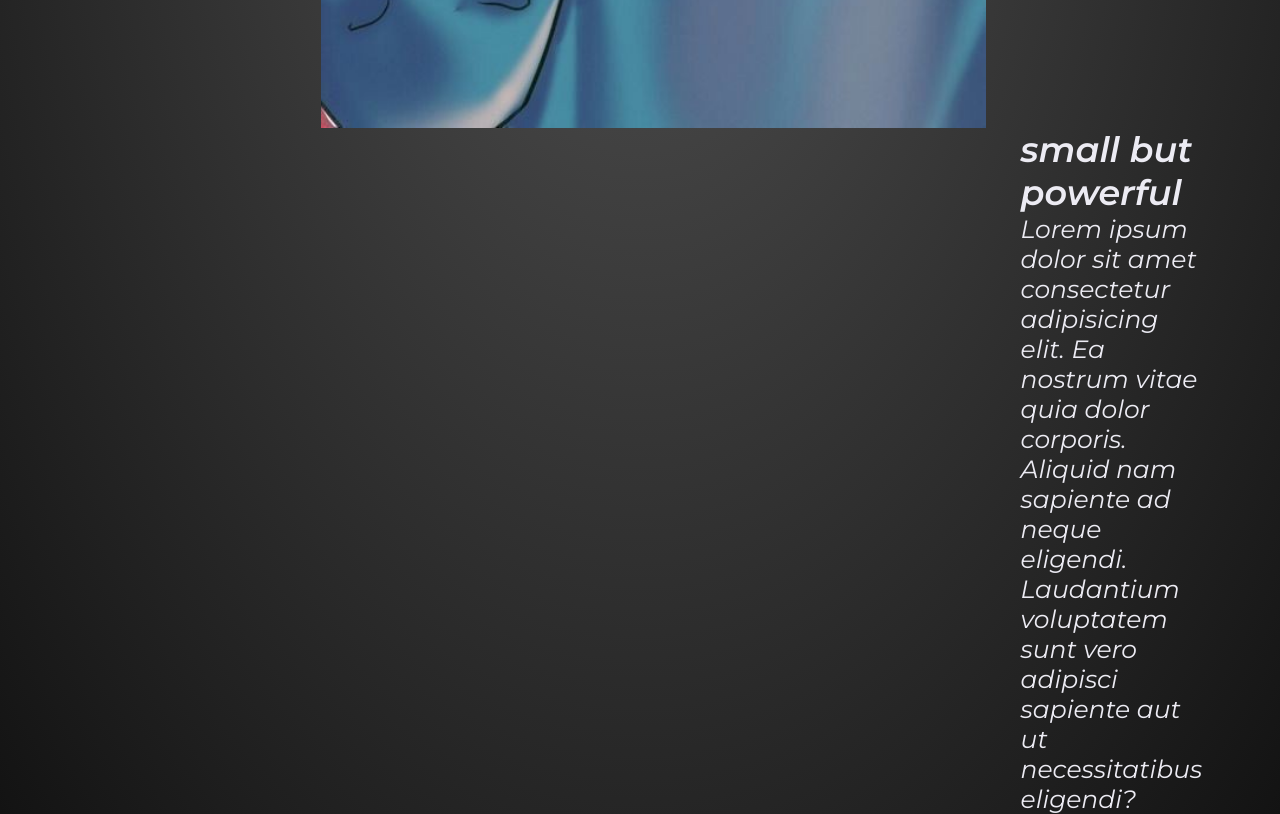
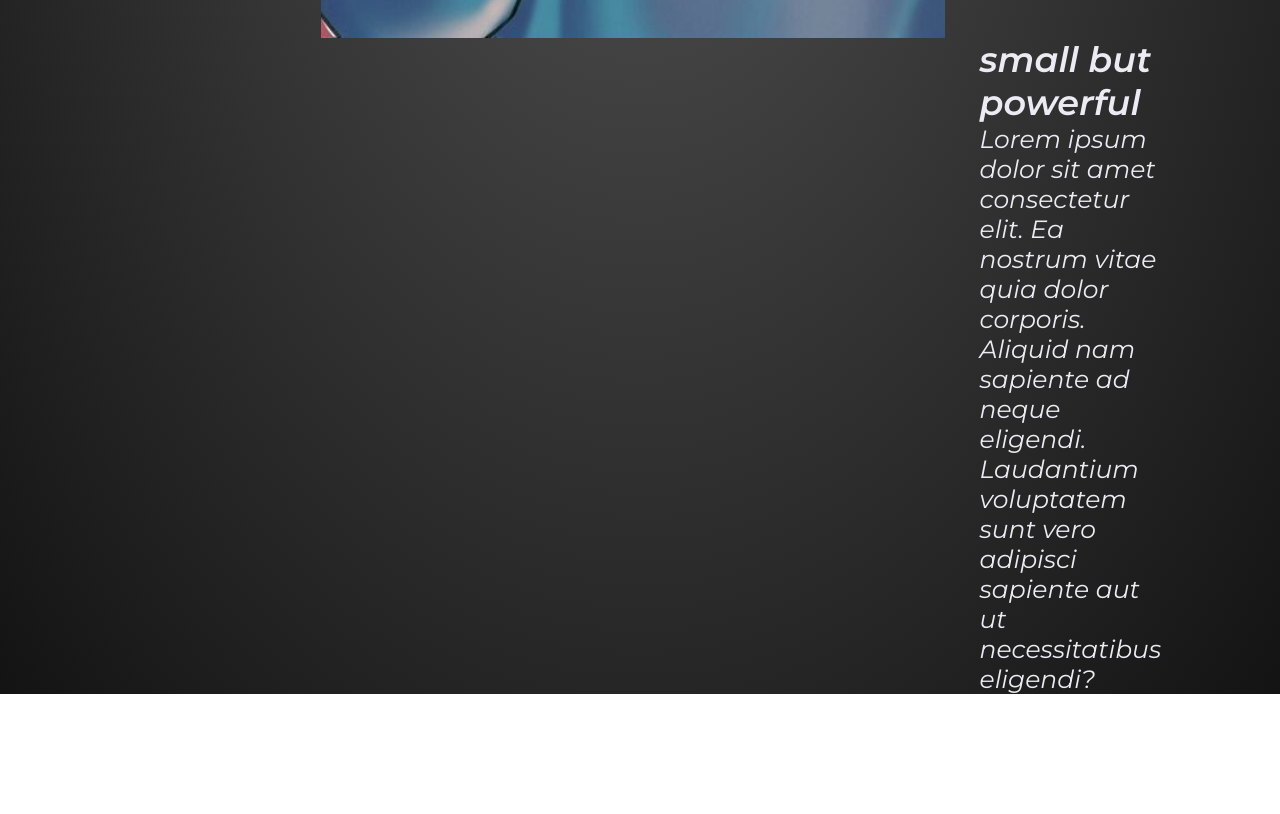
Before and after one commit to Rafi5010/glass-website, a plain HTML site: page index.html in a window 1280 px wide. Shown: the part 1400-2214 px from the top of the page. After the commit the page ends 2094 px from the top, so only its background shows below. Drawn offline with Linux system fonts and the light colour scheme.

Commit message:
Change this p

```diff
--- a/index.html
+++ b/index.html
@@ -31,7 +31,7 @@
             <img src="/img/5e70a0f08fc294f4bb6e55a80b55a052.jpg" alt="picture of a boy">
             <div class="info">
                 <h3>small but powerful</h3>
-                <p>Lorem ipsum dolor sit amet consectetur adipisicing elit. Ea nostrum vitae quia dolor corporis. Aliquid nam sapiente ad neque eligendi. Laudantium voluptatem sunt vero adipisci sapiente aut ut necessitatibus eligendi?</p>
+                <p>Lorem ipsum dolor sit amet consectetur elit. Ea nostrum vitae quia dolor corporis. Aliquid nam sapiente ad neque eligendi. Laudantium voluptatem sunt vero adipisci sapiente aut ut necessitatibus eligendi?</p>
             </div>
         </div>
     </section>
```
